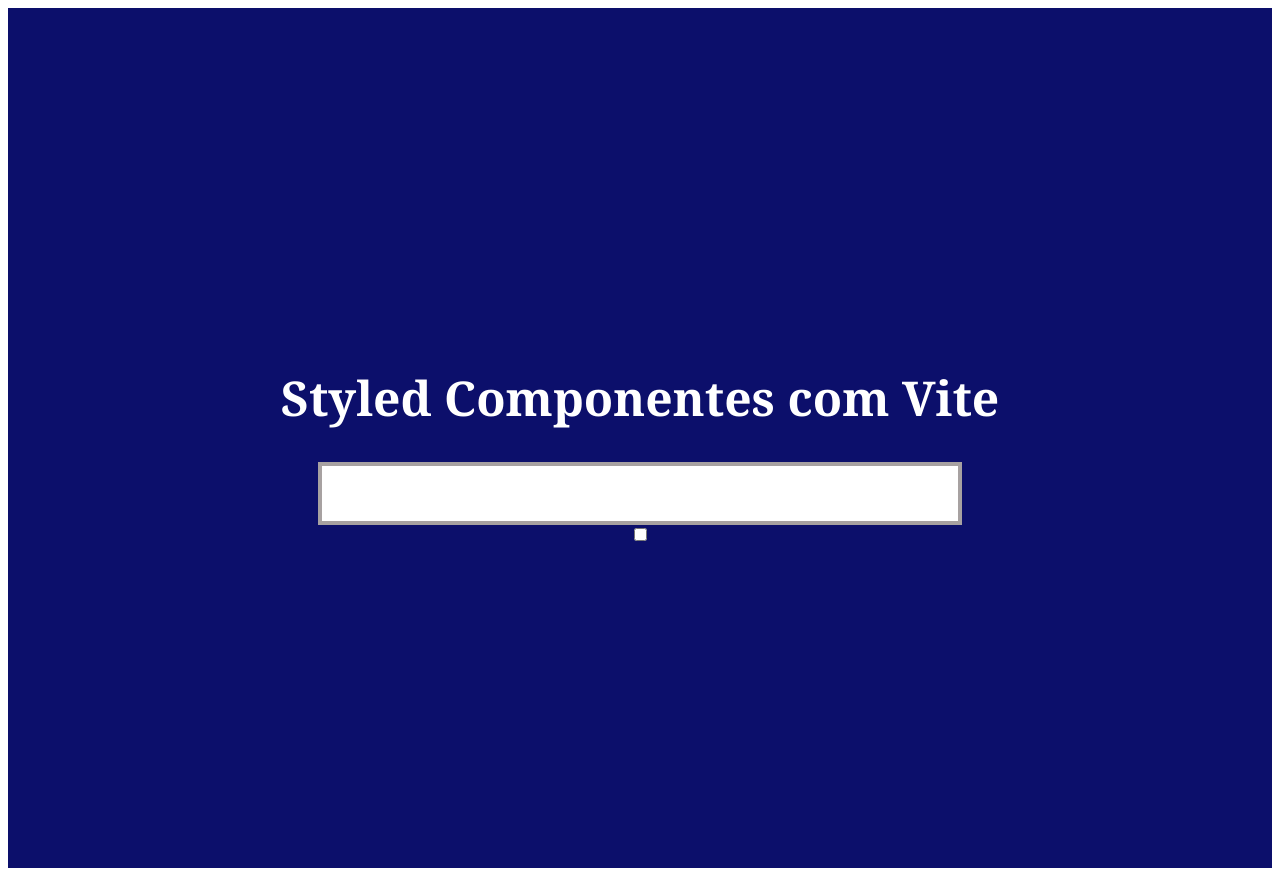
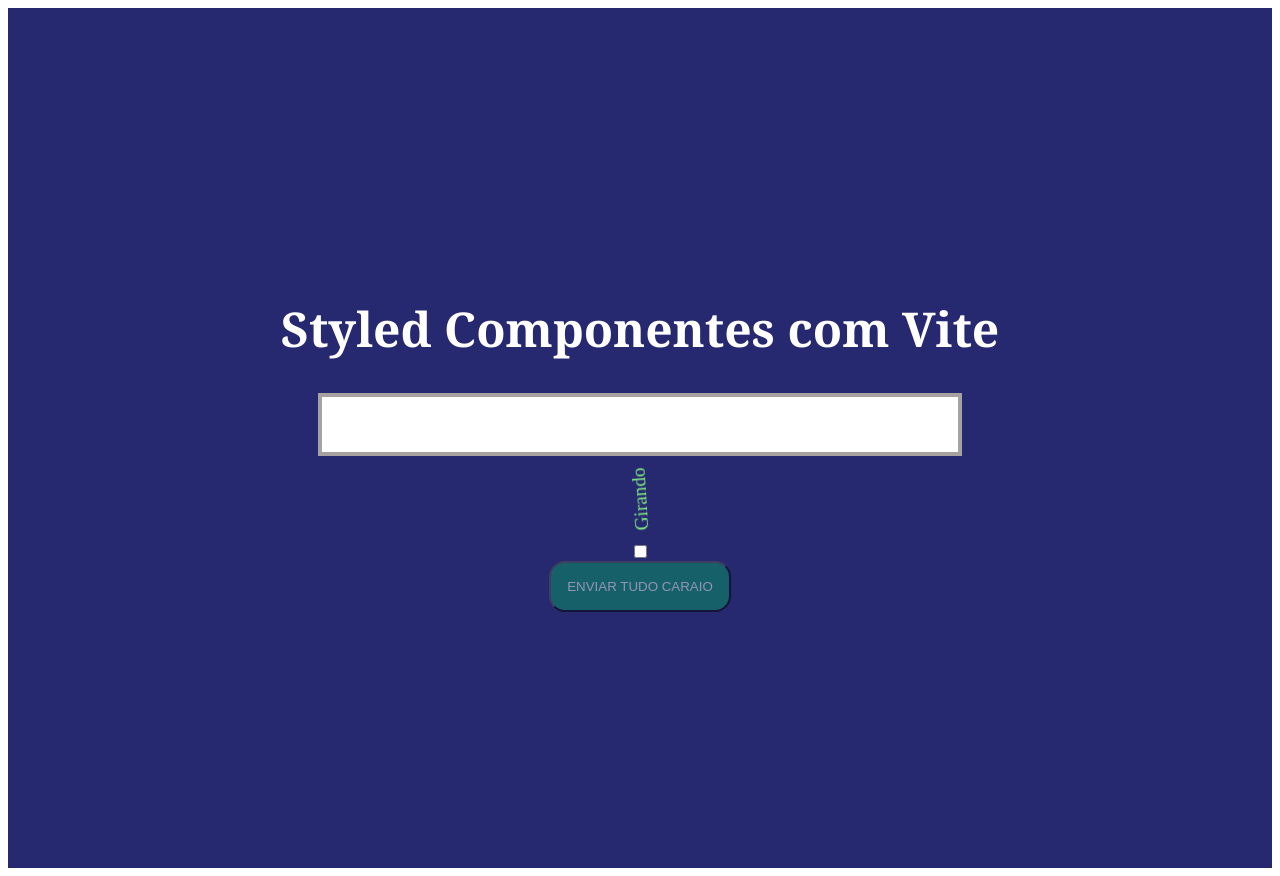
Before and after one commit to allanqueiroz02/playground, a React (Vite) app in the folder front/myStyledComp/: page / in a window 1280 px wide. Built offline with nearby package versions, Linux system fonts and the light colour scheme.

Commit message:
ThemeProvider & animation

```diff
--- a/front/myStyledComp/src/App.jsx
+++ b/front/myStyledComp/src/App.jsx
@@ -1,12 +1,12 @@
 import { useState } from "react";
-import styled from "styled-components";
+import styled, { keyframes, ThemeProvider } from "styled-components";
 
-import { CustomInput } from "./components";
+import { CustomButton, CustomInput } from "./components";
 import Espada from "./icons/espada2.png";
 
 const Container = styled.div`
   padding: 30px;
-  background-color: #0c0f6b;
+  background-color: #272970;
   display: flex;
   flex-direction: column;
   justify-content: center;
@@ -22,22 +22,52 @@
   font-family: Cambria, Cochin, Georgia, Times, "Times New Roman", serif;
 `;
 
+const rotate = keyframes`
+ from {
+    transform: rotate(0deg);
+  }
+  to {
+    transform: rotate(360deg);
+  }
+`;
+
+const Rotate = styled.div`
+  display: inline-block;
+  animation: ${rotate} 2s linear infinite;
+  padding: 2rem 1rem;
+  font-size: 1.2rem;
+  color: #80ee80;
+`;
+
+const theme = {
+  primary: {
+    primaryColor: "#059862",
+    seconderyColor: "#fff",
+  },
+};
+
 function App() {
   const [changeColorTitle, setChangeColorTitle] = useState(false);
 
   return (
+    <ThemeProvider theme={theme}>
       <Container>
         <FirstTitle variant={changeColorTitle}>
           Styled Componentes com Vite
         </FirstTitle>
         <CustomInput />
+        <Rotate>Girando</Rotate>
         <input
           type="checkbox"
           name="change_color"
           value={changeColorTitle}
           onClick={() => setChangeColorTitle((oldV) => !oldV)}
         />
+        <CustomButton onClick={() => console.log("Consologzou")}>
+          ENVIAR TUDO CARAIO
+        </CustomButton>
       </Container>
+    </ThemeProvider>
   );
 }
 
```
Lines whose indentation alone changed are shown as unchanged.
